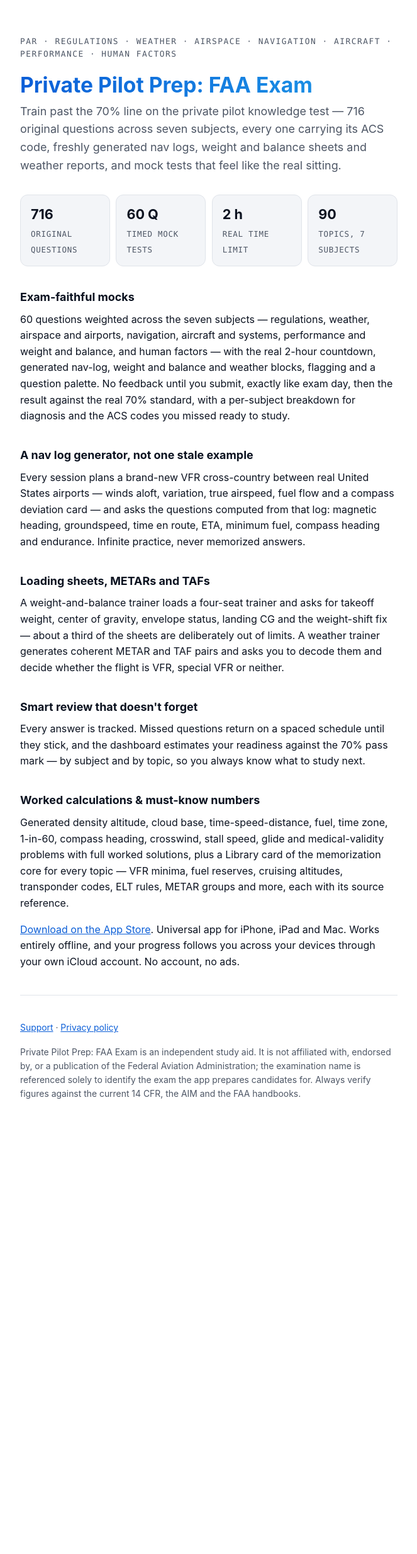
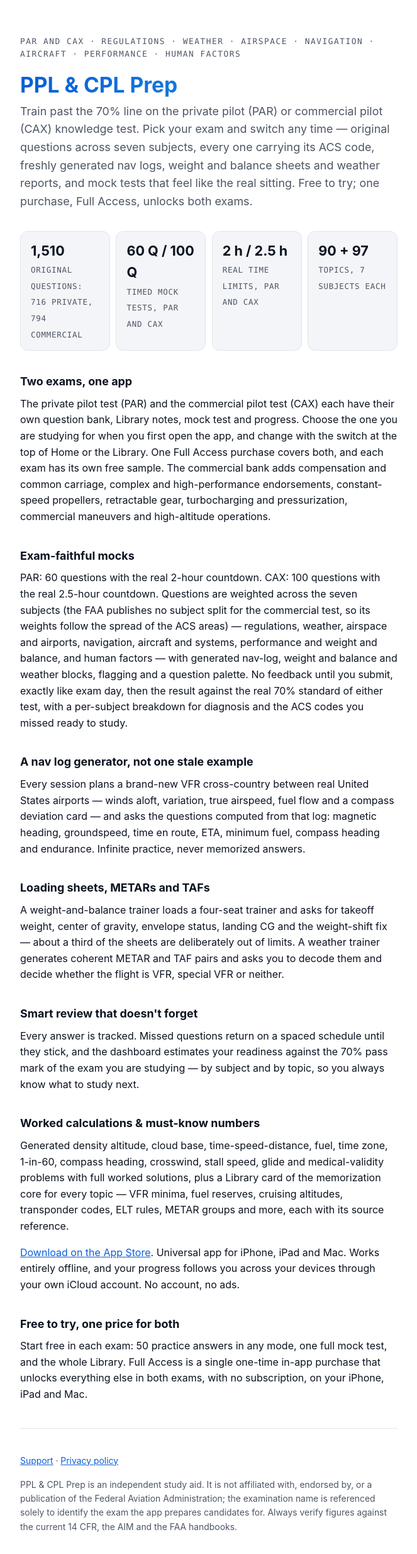
Before and after one commit to PatrickRodriguz2/ppl-prep, a plain HTML site: page us/index.html in a window 1280 px wide. Shown: the whole page at 63% size, without its empty margins (308-971 px from the left). Before the commit the page ends 1845 px from the top, so only its background shows below. Drawn offline with Linux system fonts and the light colour scheme.

Commit message:
PPL & CPL Prep 2.0: privacy, support and landing pages (second exam; device model and system version in the statistics)
Co-Authored-By: Claude Fable 5.2 <noreply@anthropic.com>

```diff
--- a/us/index.html
+++ b/us/index.html
@@ -3,9 +3,9 @@
 <head>
 <meta charset="utf-8">
 <meta name="viewport" content="width=device-width, initial-scale=1">
-<title>Private Pilot Prep: FAA knowledge test (PAR) trainer for iPhone, iPad and Mac</title>
+<title>PPL &amp; CPL Prep: FAA private and commercial pilot knowledge test trainer for iPhone, iPad and Mac</title>
 <meta name="apple-itunes-app" content="app-id=6812567579">
-<meta name="description" content="Train for the FAA Private Pilot - Airplane knowledge test: 716 original questions across seven subjects, every one tagged with its ACS code, plus generated nav logs, weight and balance sheets and METAR/TAF drills, timed 60-question mock tests and spaced review. Offline, no ads, no account.">
+<meta name="description" content="Train for the FAA Private Pilot (PAR) or Commercial Pilot (CAX) airplane knowledge test: 1,510 original questions, every one tagged with its ACS code, plus generated nav logs, weight and balance sheets and METAR/TAF drills, timed mock tests and spaced review. Free to try. Offline, no ads, no account.">
 <style>
   :root {
     --bg: #ffffff; --ink: #0b1220; --soft: #4d5665; --rule: #e0e4ea; --accent: #0b5ed7; --accent2: #1e9be8; --sunk: #f3f5f8;
@@ -43,19 +43,22 @@
 <body>
 <main>
 
-  <p class="eyebrow">PAR · Regulations · Weather · Airspace · Navigation · Aircraft · Performance · Human Factors</p>
-  <h1>Private Pilot Prep: FAA Exam</h1>
-  <p class="lede">Train past the 70% line on the private pilot knowledge test — 716 original questions across seven subjects, every one carrying its ACS code, freshly generated nav logs, weight and balance sheets and weather reports, and mock tests that feel like the real sitting.</p>
+  <p class="eyebrow">PAR and CAX · Regulations · Weather · Airspace · Navigation · Aircraft · Performance · Human Factors</p>
+  <h1>PPL &amp; CPL Prep</h1>
+  <p class="lede">Train past the 70% line on the private pilot (PAR) or commercial pilot (CAX) knowledge test. Pick your exam and switch any time — original questions across seven subjects, every one carrying its ACS code, freshly generated nav logs, weight and balance sheets and weather reports, and mock tests that feel like the real sitting. Free to try; one purchase, Full Access, unlocks both exams.</p>
 
   <div class="stats">
-    <div class="stat"><b>716</b><span>original questions</span></div>
-    <div class="stat"><b>60 Q</b><span>timed mock tests</span></div>
-    <div class="stat"><b>2 h</b><span>real time limit</span></div>
-    <div class="stat"><b>90</b><span>topics, 7 subjects</span></div>
+    <div class="stat"><b>1,510</b><span>original questions: 716 private, 794 commercial</span></div>
+    <div class="stat"><b>60 Q / 100 Q</b><span>timed mock tests, PAR and CAX</span></div>
+    <div class="stat"><b>2 h / 2.5 h</b><span>real time limits, PAR and CAX</span></div>
+    <div class="stat"><b>90 + 97</b><span>topics, 7 subjects each</span></div>
   </div>
 
+  <h2>Two exams, one app</h2>
+  <p>The private pilot test (PAR) and the commercial pilot test (CAX) each have their own question bank, Library notes, mock test and progress. Choose the one you are studying for when you first open the app, and change with the switch at the top of Home or the Library. One Full Access purchase covers both, and each exam has its own free sample. The commercial bank adds compensation and common carriage, complex and high-performance endorsements, constant-speed propellers, retractable gear, turbocharging and pressurization, commercial maneuvers and high-altitude operations.</p>
+
   <h2>Exam-faithful mocks</h2>
-  <p>60 questions weighted across the seven subjects — regulations, weather, airspace and airports, navigation, aircraft and systems, performance and weight and balance, and human factors — with the real 2-hour countdown, generated nav-log, weight and balance and weather blocks, flagging and a question palette. No feedback until you submit, exactly like exam day, then the result against the real 70% standard, with a per-subject breakdown for diagnosis and the ACS codes you missed ready to study.</p>
+  <p>PAR: 60 questions with the real 2-hour countdown. CAX: 100 questions with the real 2.5-hour countdown. Questions are weighted across the seven subjects (the FAA publishes no subject split for the commercial test, so its weights follow the spread of the ACS areas) — regulations, weather, airspace and airports, navigation, aircraft and systems, performance and weight and balance, and human factors — with generated nav-log, weight and balance and weather blocks, flagging and a question palette. No feedback until you submit, exactly like exam day, then the result against the real 70% standard of either test, with a per-subject breakdown for diagnosis and the ACS codes you missed ready to study.</p>
 
   <h2>A nav log generator, not one stale example</h2>
   <p>Every session plans a brand-new VFR cross-country between real United States airports — winds aloft, variation, true airspeed, fuel flow and a compass deviation card — and asks the questions computed from that log: magnetic heading, groundspeed, time en route, ETA, minimum fuel, compass heading and endurance. Infinite practice, never memorized answers.</p>
@@ -64,18 +67,21 @@
   <p>A weight-and-balance trainer loads a four-seat trainer and asks for takeoff weight, center of gravity, envelope status, landing CG and the weight-shift fix — about a third of the sheets are deliberately out of limits. A weather trainer generates coherent METAR and TAF pairs and asks you to decode them and decide whether the flight is VFR, special VFR or neither.</p>
 
   <h2>Smart review that doesn't forget</h2>
-  <p>Every answer is tracked. Missed questions return on a spaced schedule until they stick, and the dashboard estimates your readiness against the 70% pass mark — by subject and by topic, so you always know what to study next.</p>
+  <p>Every answer is tracked. Missed questions return on a spaced schedule until they stick, and the dashboard estimates your readiness against the 70% pass mark of the exam you are studying — by subject and by topic, so you always know what to study next.</p>
 
   <h2>Worked calculations &amp; must-know numbers</h2>
   <p>Generated density altitude, cloud base, time-speed-distance, fuel, time zone, 1-in-60, compass heading, crosswind, stall speed, glide and medical-validity problems with full worked solutions, plus a Library card of the memorization core for every topic — VFR minima, fuel reserves, cruising altitudes, transponder codes, ELT rules, METAR groups and more, each with its source reference.</p>
 
   <p><a href="https://apps.apple.com/us/app/id6812567579">Download on the App Store</a>. Universal app for iPhone, iPad and Mac. Works entirely offline, and your progress follows you across your devices through your own iCloud account. No account, no ads.</p>
 
+  <h2>Free to try, one price for both</h2>
+  <p>Start free in each exam: 50 practice answers in any mode, one full mock test, and the whole Library. Full Access is a single one-time in-app purchase that unlocks everything else in both exams, with no subscription, on your iPhone, iPad and Mac.</p>
+
   <hr>
 
   <footer>
     <p><a href="support.html">Support</a> · <a href="privacy.html">Privacy policy</a></p>
-    <p>Private Pilot Prep: FAA Exam is an independent study aid. It is not affiliated with, endorsed by, or a publication of the Federal Aviation Administration; the examination name is referenced solely to identify the exam the app prepares candidates for. Always verify figures against the current 14 CFR, the AIM and the FAA handbooks.</p>
+    <p>PPL &amp; CPL Prep is an independent study aid. It is not affiliated with, endorsed by, or a publication of the Federal Aviation Administration; the examination name is referenced solely to identify the exam the app prepares candidates for. Always verify figures against the current 14 CFR, the AIM and the FAA handbooks.</p>
   </footer>
 
 </main>
```
Also changed, not shown: us/privacy.html (+9 -9 lines), us/support.html (+7 -7 lines).
